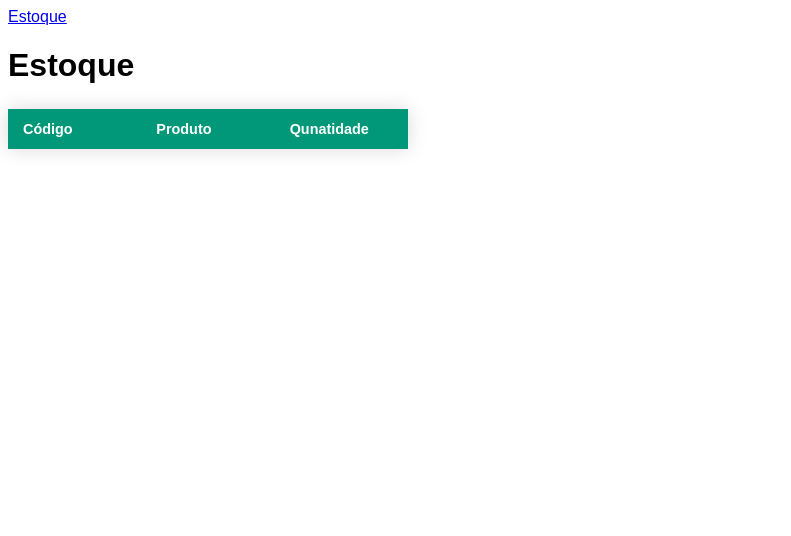
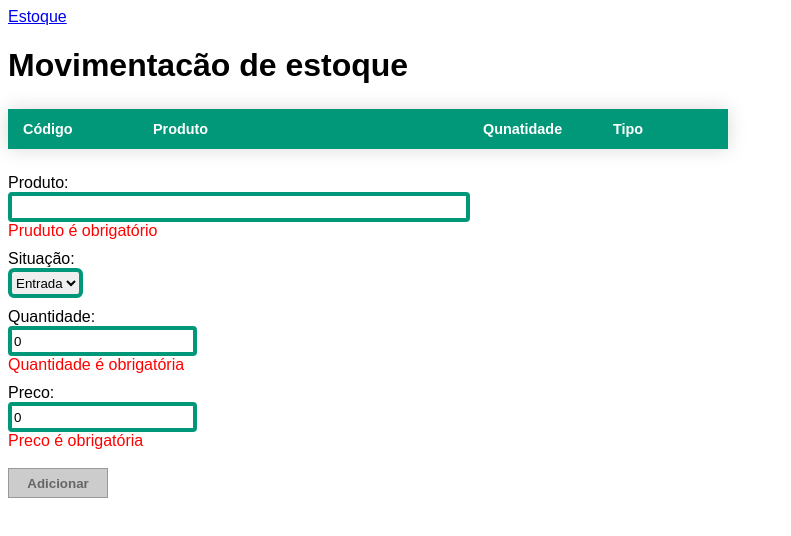
Before and after one commit to ezequielkm/group7-client, an Angular app: page /estoque in a window 1280 px wide. Shown: the top 536 px of the page, without its empty margins (0-791 px from the left). Built offline with nearby package versions, Linux system fonts and the light colour scheme.

Commit message:
Front end da movimentacao de estoque e models

```diff
--- a/src/app/estoque/estoque.component.html
+++ b/src/app/estoque/estoque.component.html
@@ -1,21 +1,92 @@
 <html>
-  <h1>Estoque</h1>
+  <h1>Movimentacão de estoque</h1>
 
-  <table id="tabelaDasListas" style="cursor: pointer;" class="styled-table">
+  <table id="tabelaDasMovmentacoes" style="cursor: pointer;" class="styled-table">
     <thead>
         <tr>
           <th style="width: 100px;">Código</th>
-          <th style="width: 100px;">Produto</th>
+          <th style="width: 300px;">Produto</th>
           <th style="width: 100px;">Qunatidade</th>
+          <th style="width: 100px;">Tipo</th>
         </tr>
     </thead>
     <tbody>
-      <tr *ngFor="let item of listaDeProdutos">
+      <tr *ngFor="let item of listaDeMovimentacoes">
           <td>{{item.id}}</td>
-          <td>{{item.nomeDoProduto}}</td>
+          <td>{{item.produto}}</td>
           <td>{{item.quantidade}}</td>
+          <td>{{tiposDeMovimentacaos[item.tipo].desc}}</td>
       </tr>
     </tbody>
   </table>
 
+  <section class="Form">
+    <div class="form-group">
+      <label for produto>Produto:</label><br>
+      <input type="text"
+            class="form-control"
+            id="produto"
+            required
+            [(ngModel)]="produto"
+            name="txtProduto"
+            #txtProduto="ngModel"
+            style="max-width: 450px; width: 100%;">
+      <div *ngIf="txtProduto.invalid" class="alert alet-danger">
+        <label style="color: red;">Pruduto é obrigatório</label>
+      </div>
+    </div>
+
+    <div class="form-group">
+      <label for="tipoMovimentacao">Situação:</label><br>
+      <select class="form-control"
+              id="tipoMovimentacao"
+              required
+              [(ngModel)]="tipoMovimentacao"
+            name="tipoMovimentacao"
+            #power="ngModel">
+        <option *ngFor="let item of tiposDeMovimentacaos" [value]="item.val">{{item.desc}}</option>
+      </select>
+    </div>
+
+    <div class="form-group">
+      <label for quantidade>Quantidade:</label><br>
+      <input type="text"
+            class="form-control"
+            id="quantidade"
+            required
+            [(ngModel)]="quantidade"
+            name="txtQuantidade"
+            #txtQuantidade="ngModel"
+            onkeypress="return event.charCode >= 48 && event.charCode <= 57"
+            style="size: 40px;">
+      <div *ngIf="txtQuantidade.invalid || txtQuantidade.value == 0" class="alert alet-danger">
+        <label style="color: red;">Quantidade é obrigatória</label>
+      </div>
+    </div>
+
+    <div class="form-group">
+      <label for preco>Preco:</label><br>
+      <input type="text"
+            class="form-control"
+            id="preco"
+            required
+            [(ngModel)]="preco"
+            name="txtPreco"
+            #txtPreco="ngModel"
+            onkeypress="return event.charCode >= 48 && event.charCode <= 57"
+            style="size: 40px;">
+      <div *ngIf="txtPreco.invalid || txtPreco.value == 0" class="alert alet-danger">
+        <label style="color: red;">Preco é obrigatória</label>
+      </div>
+    </div>
+
+    <br>
+    <button type="submit"
+            class="btn btn-success"
+            (click)="salvarMovimentacao()"
+            [disabled]="txtProduto.invalid || txtQuantidade.invalid || txtQuantidade.value == 0 || txtPreco.invalid || txtPreco.value == 0">
+      Adicionar
+    </button>
+
+  </section>
 </html>
--- a/src/app/estoque/estoque.component.ts
+++ b/src/app/estoque/estoque.component.ts
@@ -1,5 +1,5 @@
 import { Component, Input } from '@angular/core';
-import { Lista, Produto } from 'model/estruturas';
+import { Estoque, Movimentacao } from 'model/estruturas';
 
 @Component({
   selector: 'app-estoque',
@@ -7,82 +7,75 @@ import { Lista, Produto } from 'model/estruturas';
   styleUrls: ['./estoque.component.css']
 })
 export class EstoqueComponent {
-  @Input() lista: Lista;
+  @Input() estoque: Estoque;
 
-  produto: Produto;
-  idLista: number;
-  listaDeProdutos: Produto[];
-  nomeDoProduto: string;
-  unidadeDeMedida: string;
+  movimentacao: Movimentacao;
+  listaDeMovimentacoes: Movimentacao[];
+  tipoMovimentacao: number;
+  produto: string;
   quantidade: number;
-  statusProduto: number;
-  ultimoIdProduto = 0;
+  preco: number;
 
-  listaDeTodosOsProdutos: Produto[];
-  utlimoIdListaSelecionada: number;
-  mostrarListaDeProdutos: boolean;
+  ultimoIdMovimentacao = 0;
 
-  situacoesLista = [
-    { desc: 'Pendente', val: 0},
-    { desc: 'Comprada', val: 1},
-    { desc: 'Cancelada', val: 2}
-  ]
+  listaDeTodosAsMovimentacoes: Movimentacao[];
+  utlimoIdEstoqueSelecionada: number;
+  mostrarEstoqueDeMovimentacoes: boolean;
 
-  situacoesProduto = [
-    { desc: 'Pendente', val: 0},
-    { desc: 'Comprado', val: 1},
+  tiposDeMovimentacaos = [
+    { desc: 'Entrada', val: 0},
+    { desc: 'Saída', val: 1},
   ]
 
   constructor() {
-    this.lista = new Lista(0, "", new Date(), 0);
+    this.estoque = new Estoque();
+    this.movimentacao = new Movimentacao(0, 0, "", 0, 0);
 
-    this.nomeDoProduto = "";
-    this.idLista = 0;
-    this.unidadeDeMedida = "";
+    this.tipoMovimentacao = 0;
+    this.produto = "";
     this.quantidade = 0;
-    this.listaDeProdutos = [];
-    this.statusProduto = 0;
-    this.produto = new Produto(0, 0, "", "", 0, 0);
+    this.preco = 0;
 
-    this.listaDeTodosOsProdutos = [];
-    this.utlimoIdListaSelecionada = 0;
-    this.mostrarListaDeProdutos = false;
+    this.listaDeMovimentacoes = [];
+
+    this.listaDeTodosAsMovimentacoes = [];
+    this.utlimoIdEstoqueSelecionada = 0;
+    this.mostrarEstoqueDeMovimentacoes = false;
   }
 
   ngOnInit() {
-    this.buscarListaDeProdutos(this.lista.id);
-    this.mostrarListaDeProdutos = true;
+    this.buscarEstoqueDeMovimentacoes(this.estoque.id);
   }
 
-  ngOnChanges() {
-    this.buscarListaDeProdutos(this.lista.id);
-  }
+  // ngOnChanges() {
+  //   this.buscarEstoqueDeMovimentacoes(this.estoque.id);
+  // }
 
-  salvarProduto(){
-    if (this.utlimoIdListaSelecionada != this.lista.id) {
-      this.ultimoIdProduto = 0;
+  salvarMovimentacao(){
+    if (this.utlimoIdEstoqueSelecionada != this.estoque.id) {
+      this.ultimoIdMovimentacao = 0;
     }
 
-    this.ultimoIdProduto ++;
+    this.ultimoIdMovimentacao ++;
 
-    this.produto = this.produto.inserirProduto(this.ultimoIdProduto, this.lista.id, this.nomeDoProduto, this.unidadeDeMedida, this.quantidade, this.statusProduto);
+    this.movimentacao = this.movimentacao.inserirMovimentacao(this.tipoMovimentacao, this.produto, this.quantidade, this.preco);
 
-    this.listaDeProdutos.push(this.produto);
-    this.listaDeTodosOsProdutos.push(this.produto);
+    this.listaDeMovimentacoes.push(this.movimentacao);
+    this.listaDeTodosAsMovimentacoes.push(this.movimentacao);
 
-    this.utlimoIdListaSelecionada = this.lista.id;
+    this.utlimoIdEstoqueSelecionada = this.estoque.id;
 
     this.limparCampos();
   }
 
-  buscarListaDeProdutos(idLista: number) {
-    this.listaDeProdutos = this.listaDeTodosOsProdutos.filter(x => x.idLista === idLista);
+  buscarEstoqueDeMovimentacoes(idEstoque: number) {
+    this.listaDeMovimentacoes = this.listaDeTodosAsMovimentacoes.filter(x => x.idEstoque === idEstoque);
   }
 
   limparCampos() {
-    this.nomeDoProduto = "";
-    this.unidadeDeMedida = "";
+    this.tipoMovimentacao = 0;
+    this.produto = "";
     this.quantidade = 0;
-    this.statusProduto = 0;
+    this.preco = 0;
   }
 }
--- a/src/model/estruturas.ts
+++ b/src/model/estruturas.ts
@@ -1,57 +1,81 @@
-export class Lista {
+export class Estoque {
   id: number;
   descricao: string;
-  dataModificacaoLista: Date;
-  statusLista: number; //Pendente, Comprada ou Cancelada
-  ultimoIdLista = 0;
 
-  constructor(id: number, descricao: string, dataModificacaoLista: Date, statusLista: number) {
-    this.id = id;
-    this.descricao = descricao;
-    this.dataModificacaoLista = dataModificacaoLista;
-    this.statusLista = statusLista;
+  constructor() {
+    this.id = 1;
+    this.descricao = "Estoque";
   }
 
-  inserirLista(descricao: string, statusLista: number): Lista {
-    this.ultimoIdLista ++;
-    const listaAux = this.addLista(this.ultimoIdLista, descricao, new Date(), statusLista);
-    return listaAux;
+  inserirEstoque(descricao: string): Estoque {
+    const lista = this.addEstoque(new Date());
+    return lista;
   }
 
-  addLista(id: number, descricao: string, dataModificacaoLista: Date, statusLista: number): Lista {
-    const listaAux: Lista = new Lista(id, descricao, dataModificacaoLista, statusLista);
-    this.ultimoIdLista = id;
-    return listaAux;
+  addEstoque(dataModificacaoEstoque: Date): Estoque {
+    const lista: Estoque = new Estoque();
+    return lista;
+  }
+}
+
+export class Movimentacao {
+  id: number;
+  idEstoque: number;
+  tipo: number; // 0 = entrada e 1 = saída
+  produto: string;
+  quantidade: number;
+  preco: number;
+  data: Date;
+
+  ultimoIdMovimentacao = 0;
+
+  constructor(id: number, tipo: number, produto: string, quantidade: number, preco: number) {
+    this.id = id;
+    this.idEstoque = 1;
+    this.tipo = tipo;
+    this.produto = produto;
+    this.quantidade = quantidade;
+    this.preco = preco;
+    this.data = new Date();
+  }
+
+  inserirMovimentacao(tipo: number, produto: string, quantidade: number, preco: number): Movimentacao {
+    this.ultimoIdMovimentacao ++;
+    const lista = this.addMovimentacao(this.ultimoIdMovimentacao, tipo, produto, quantidade, preco);
+    return lista;
+  }
+
+  addMovimentacao(id: number, tipo: number, produto: string, quantidade: number, preco: number): Movimentacao {
+    const lista: Movimentacao = new Movimentacao(id, tipo, produto, quantidade, preco);
+    this.ultimoIdMovimentacao = id;
+    return lista;
   }
 }
 
 export class Produto {
   id: number;
-  idLista: number;
-  nomeDoProduto: string;
-  unidadeDeMedida: string;
+  descricao: string;
+  unidade: string;
+  tipoConsumo: number; //0 = revenda e 1 = consumo interno
   quantidade: number;
-  statusProduto: number; //Pendente ou comprado
-  lista: Lista;
+  preco: number;
 
-  constructor(id: number, idLista: number, nomeDoProduto: string, unidadeDeMedida: string, quantidade: number, statusProduto: number) {
+  constructor(id: number, descricao: string, unidade: string, tipoConsumo: number, quantidade: number, preco: number) {
     this.id = id;
-    this.idLista = idLista;
-    this.nomeDoProduto = nomeDoProduto;
-    this.unidadeDeMedida = unidadeDeMedida;
+    this.descricao = descricao;
+    this.unidade = unidade;
+    this.tipoConsumo = tipoConsumo;
     this.quantidade = quantidade;
-    this.statusProduto = statusProduto;
-
-    this.lista = new Lista(0, "", new Date(), 0);
+    this.preco = preco;
   }
 
-  inserirProduto(id: number, idLista: number, nomeDoProduto: string, unidadeDeMedida: string, quantidade: number, statusProduto: number): Produto {
-    const produtoAux = this.addProduto(id, idLista, nomeDoProduto, unidadeDeMedida, quantidade, statusProduto);
+  inserirProduto(id: number, descricao: string, unidade: string, tipoConsumo: number, quantidade: number, preco: number): Produto {
+    const produtoAux = this.addProduto(id, descricao, unidade, tipoConsumo, quantidade, preco);
     return produtoAux;
   }
 
-  addProduto(id: number, idLista: number, nomeDoProduto: string, unidadeDeMedida: string, quantidade: number, statusProduto: number): Produto {
-    const produtoAux: Produto = new Produto(id, idLista, nomeDoProduto, unidadeDeMedida, quantidade, statusProduto);
+  addProduto(id: number, descricao: string, unidade: string, tipoConsumo: number, quantidade: number, preco: number): Produto {
+    const produtoAux: Produto = new Produto(id, descricao, unidade, tipoConsumo, quantidade, preco);
     return produtoAux;
   }
 }
```
